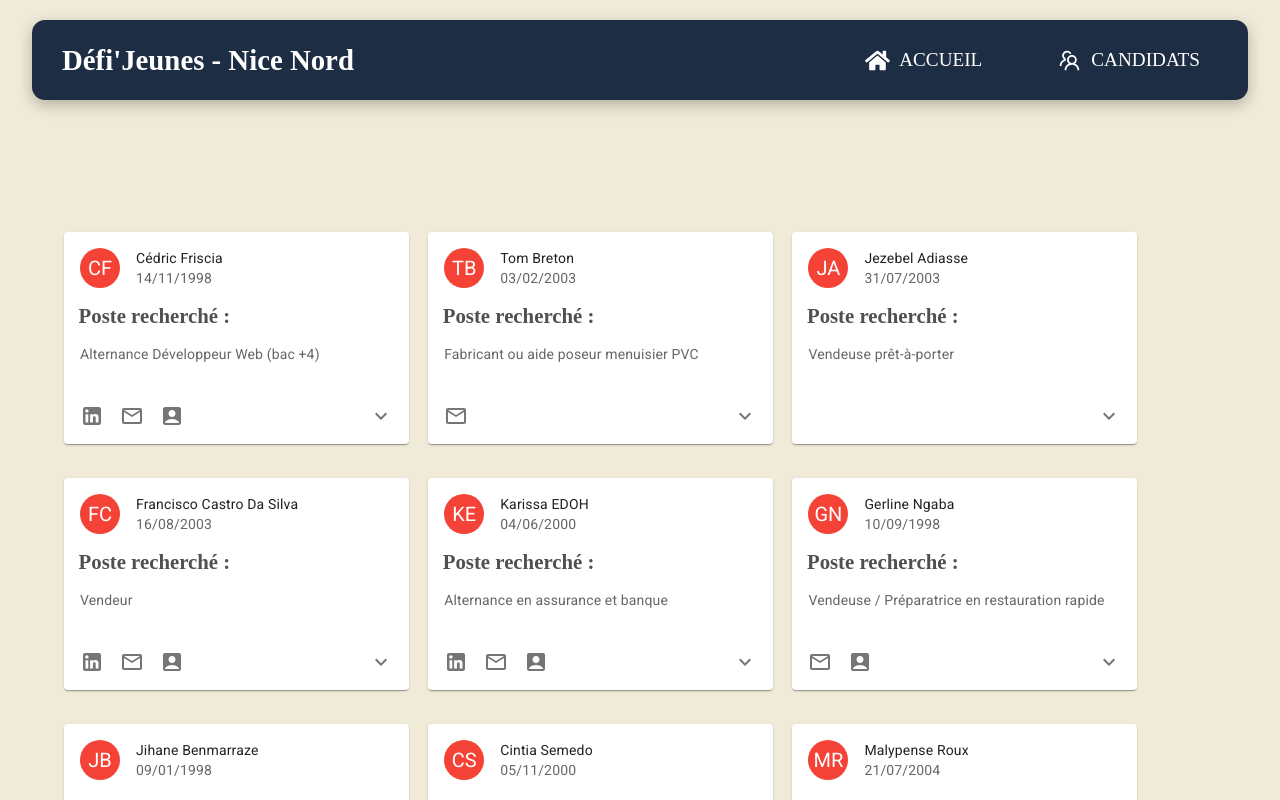
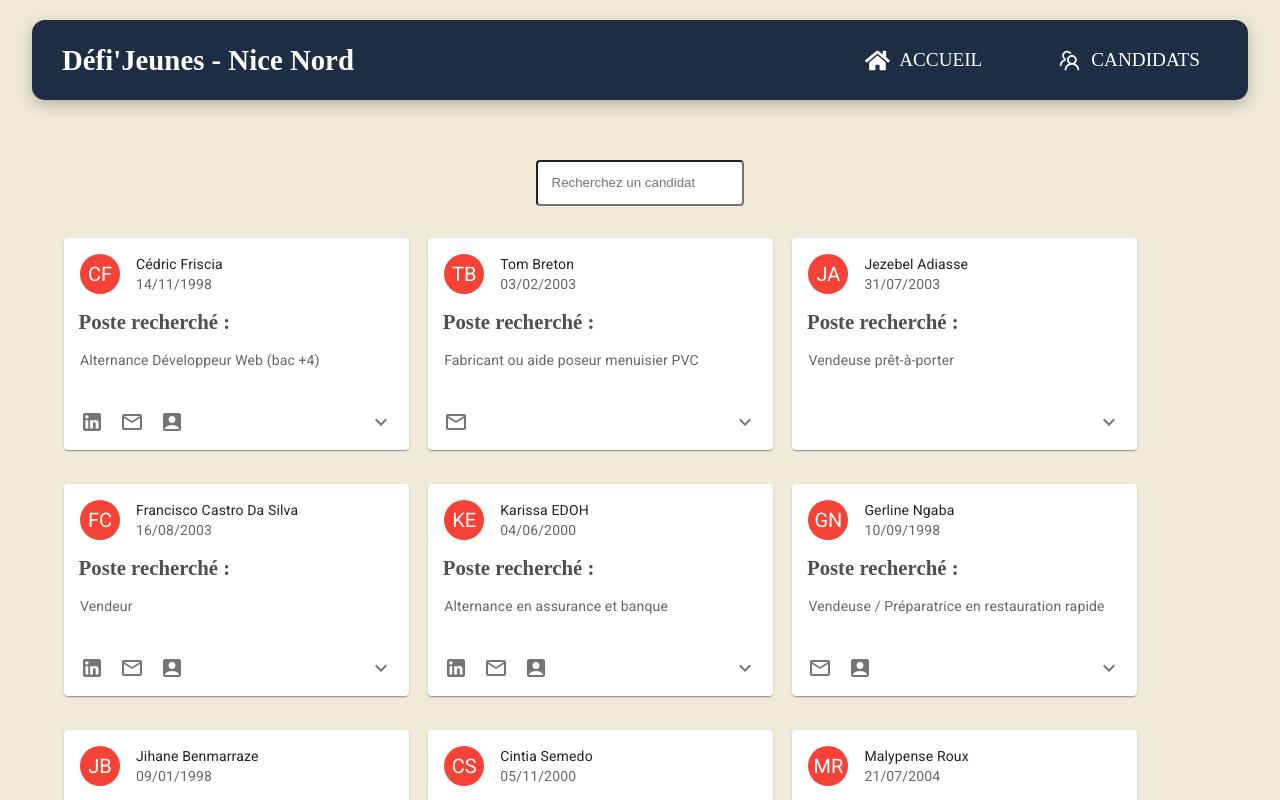
Before and after one commit to CedricFriscia/Defie-jeune, a React (Vite) app: page /candidats in a window 1280 px wide. Shown: the top 800 px of the page. Built offline with nearby package versions, Linux system fonts and the light colour scheme.

Commit message:
fix input display

```diff
--- a/src/Pages/Jeune/styles.scss
+++ b/src/Pages/Jeune/styles.scss
@@ -74,51 +74,9 @@
 }
 
 .input {
-  width: 40px;
-  height: 40px;
-  border-radius: 20px;
-  border: none;
+  padding: 1em;
+  border-radius: 4px;
   outline: none;
-  padding: 18px 16px;
-  background-color: transparent;
-  cursor: pointer;
-  transition: all 0.5s ease-in-out;
-}
-
-.input::placeholder {
-  color: transparent;
-}
-
-.input:focus::placeholder {
-  color: rgb(131, 128, 128);
-}
-
-.input:focus,
-.input:not(:placeholder-shown) {
-  background-color: #fff;
-  border: 1px solid rgb(91, 107, 255);
-  width: 290px;
-  cursor: none;
-  padding: 18px 16px 18px 45px;
-}
-
-.icon {
-  position: absolute;
-  left: 0;
-  height: 45px;
-  width: 45px;
-  background-color: #fff;
-  border-radius: 99px;
-  z-index: -1;
-  fill: rgb(91, 107, 255);
-  border: 1px solid rgb(91, 107, 255);
-}
-
-.input:focus + .icon,
-.input:not(:placeholder-shown) + .icon {
-  z-index: 0;
-  background-color: transparent;
-  border: none;
 }
 
 @media only screen and (max-width: 768px) {
```
